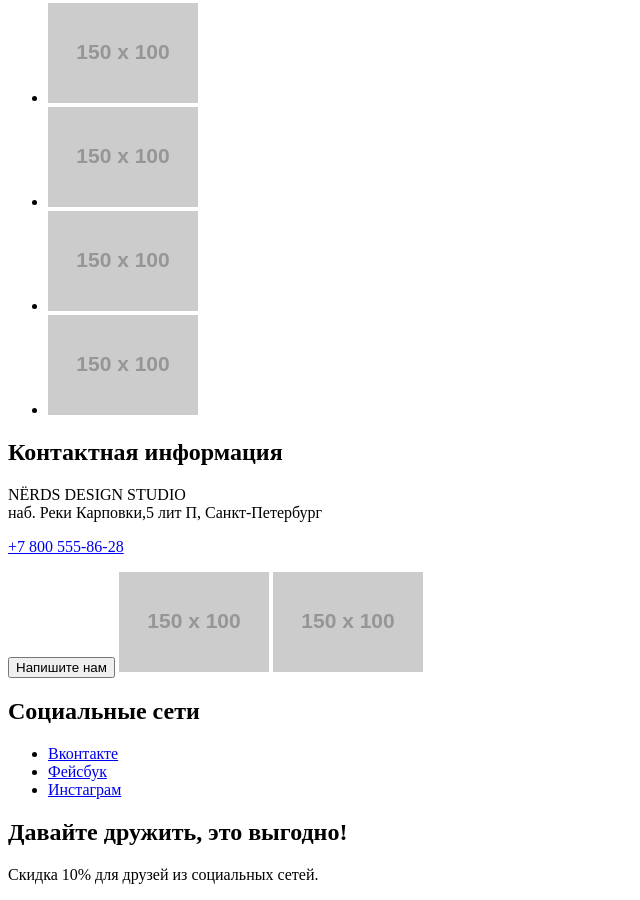
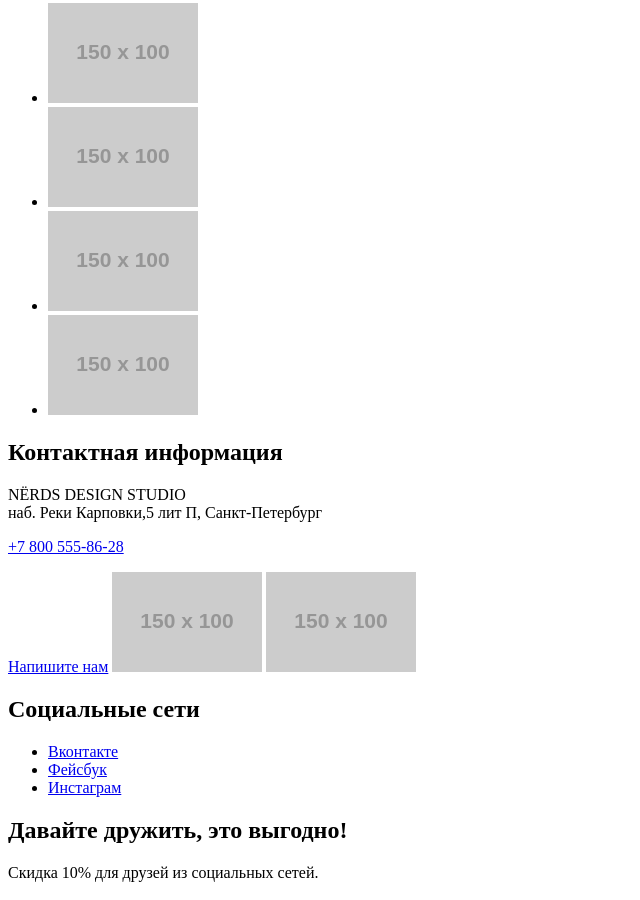
Before and after one commit to TuchkovaSvetlana/1501471-nerds-31, a plain HTML site: page index.html in a window 1280 px wide. Shown: the part 2532-3432 px from the top of the page, without its empty margins (0-640 px from the left). Drawn offline with Linux system fonts and the light colour scheme; placeholder pictures from the web are drawn by us.

Commit message:
Правка ссылки

```diff
--- a/index.html
+++ b/index.html
@@ -173,7 +173,7 @@
 			<p>
 				<a href="tel:+78005558628">+7 800 555-86-28</a>
 			</p>
-			<button type="button">Напишите нам</button>
+			<a href="#">Напишите нам</a>
 			<img src="https://via.placeholder.com/150x100" alt="Карта">
 			<img src="https://via.placeholder.com/150x100" alt="Маркер на карте">
 		</section>
```
